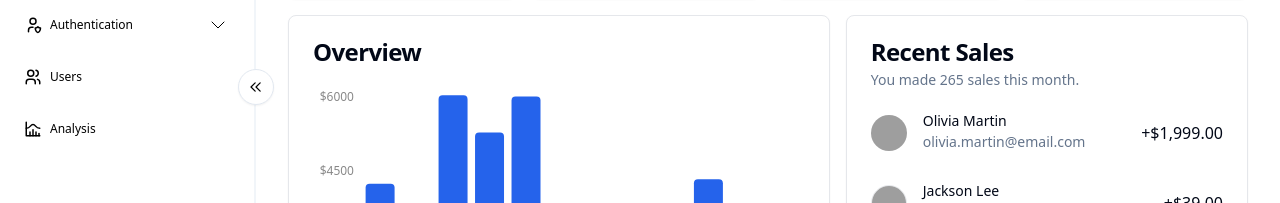
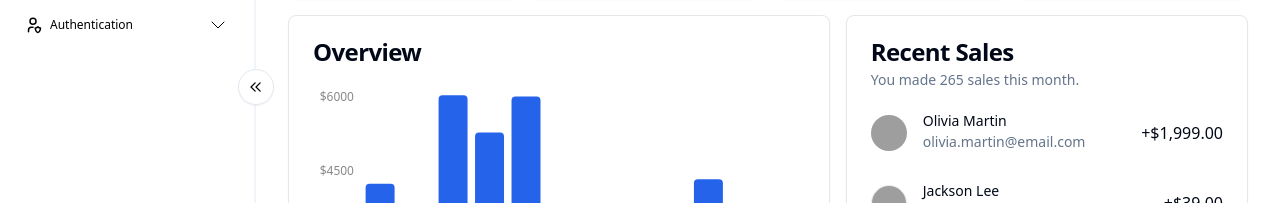
Before and after one commit to anaclaraberga/WEB-INVENTORY, a React (Vite) app: page / in a window 1280 px wide. Shown: the part 331-534 px from the top of the page. Built offline with nearby package versions, Linux system fonts and the light colour scheme; grey boxes are pictures that could not be loaded.

Commit message:
refactor: removed unused side links

```diff
--- a/src/data/sidelinks.tsx
+++ b/src/data/sidelinks.tsx
@@ -1,5 +1,4 @@
 import {
-  IconChartHistogram,
   IconChecklist,
   IconHexagonNumber1,
   IconHexagonNumber2,
@@ -7,8 +6,7 @@ import {
   IconHexagonNumber4,
   IconHexagonNumber5,
   IconLayoutDashboard,
-  IconUserShield,
-  IconUsers
+  IconUserShield
 } from '@tabler/icons-react'
 
 import { Package, Truck, Users } from 'lucide-react'
@@ -93,16 +91,4 @@ export const sidelinks: SideLink[] = [
       },
     ],
   },
-  {
-    title: 'Users',
-    label: '',
-    href: '/users',
-    icon: <IconUsers size={18} />,
-  },
-  {
-    title: 'Analysis',
-    label: '',
-    href: '/analysis',
-    icon: <IconChartHistogram size={18} />,
-  },
 ]
```
